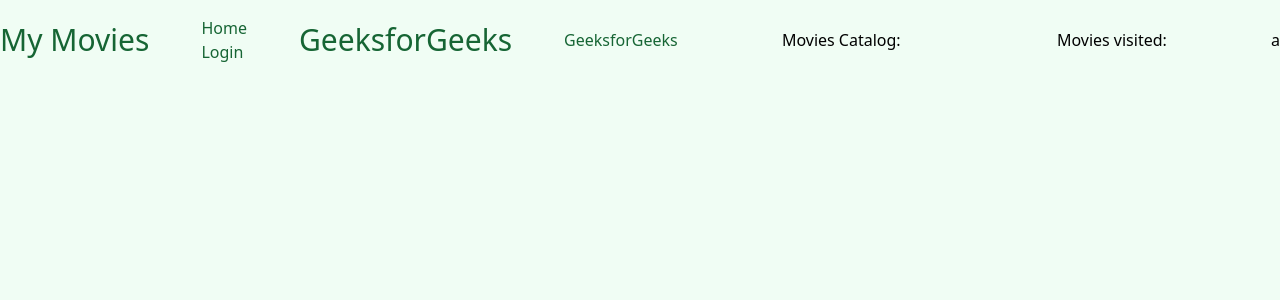
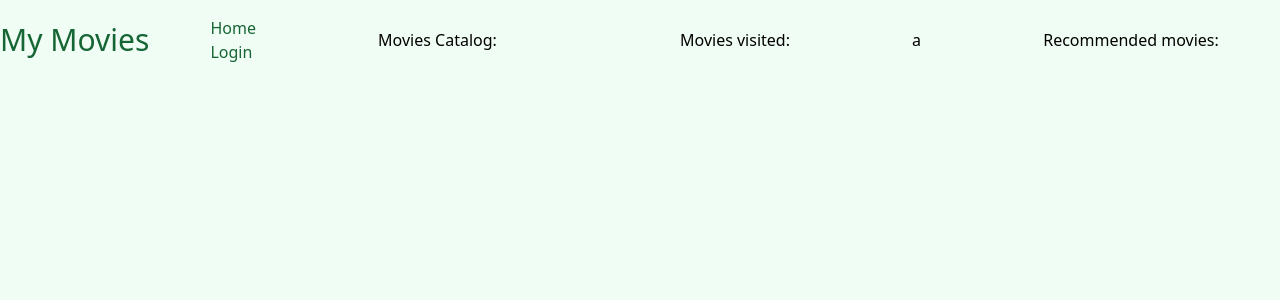
Before and after one commit to LeonardoRangel12/myMovies, a Django app: page / in a window 1280 px wide. Shown: the top 300 px of the page. Run offline with Django 4.2, Linux system fonts and the light colour scheme; data that the repository does not hold is empty; style sheets or scripts are compiled from the project's sources; some libraries are stand-ins or nearby versions.

Commit message:
Added recommendations

```diff
--- a/movies/views.py
+++ b/movies/views.py
@@ -26,6 +26,44 @@ def appendMovieToHistory(currentHistoryStr, movieId):
         historyArr.append(movieId)
     return json.dumps(historyArr)
 
+def movieAggregator(movie_id):
+    print(Movie.objects.get(id=movie_id))
+    return Movie.objects.get(id=movie_id)
+
+def getMovieGenres(movie_id):
+    return movieAggregator(movie_id).genres.all()
+
+def get_times_a_genre_was_viewed(movies_history):
+    genres_times_viewed = {}
+    for movieId in movies_history:
+        genres = getMovieGenres(movieId)
+        print(type(genres))
+        for genre in genres:
+            if genre not in genres_times_viewed:
+                genres_times_viewed[genre]=0
+            else:
+                genres_times_viewed[genre]= genres_times_viewed[genre] + 1
+
+    return genres_times_viewed;
+
+def recommendMovies(movies_history):
+    movies_history = json.loads(movies_history)
+    genres_times_viewed_key = get_times_a_genre_was_viewed(movies_history)
+    top_three_genres = sorted(genres_times_viewed_key, key=genres_times_viewed_key.get, reverse=True)[:3]
+    recommended_movies= []
+    for genre_name in top_three_genres:
+        # Get the Genre object corresponding to the genre name
+        genre = Genre.objects.get(name=genre_name)
+
+        # Query all movies associated with this genre
+        movies_in_genre = Movie.objects.filter(genres=genre)
+
+        # Add these movies to the recommended_movies list
+        recommended_movies.extend(movies_in_genre)
+
+    print(recommended_movies)
+    return recommended_movies
+
 # Index
 def index(request):
     movies = Movie.objects.all()
@@ -34,7 +72,7 @@ def index(request):
         response.set_cookie('movies_history', '[]')
     else:
         seen_movies_ids = json.loads(request.COOKIES['movies_history'])
-        response = HttpResponse(render(request, "index.html", {"movies": movies, "movies_history": seen_movies_ids}))
+        response = HttpResponse(render(request, "index.html", {"movies": movies, "movies_history": seen_movies_ids, "recommended_movies" : recommendMovies(request.COOKIES['movies_history'])}))
 
     return response
 
@@ -64,10 +102,12 @@ def movie(request, movie_id):
     credits = movie.credits.all()
 
     reviews = MovieReview.objects.filter(movie=movie_id)
+
     response = render(request, "movie.html", {"movie": movie, "reviews": reviews, "genres": genres, "credits": credits})
     new_history_value = appendMovieToHistory(currentHistoryStr,movie_id)
     response.set_cookie("movies_history", new_history_value)
     return response
+
 
 def rewiews(request, movie_id):
     # if request.method == "GET":
--- a/templates/index.html
+++ b/templates/index.html
@@ -1,12 +1,6 @@
 {% extends "_base.html" %}
 
 {% block content %}
-    <h1 class="text-3xl text-green-800">
-        GeeksforGeeks
-    </h1>
-      <h3 class="text-3x1 text-green-800">
-          GeeksforGeeks
-    </h3>
     <hr />
     <h1>Movies Catalog:</h1>
     <hr />
@@ -16,9 +10,16 @@
         </a>
     {% endfor %}
     <hr />
-    <h1>Movies visited:</h1>
+        <h1>Movies visited:</h1>
     <hr />
     {% for m in movies_history %}
         <h2>{{m}}</h1>
     {% endfor %}
+
+    <hr />
+        <h1>Recommended movies:</h1>
+    <hr />
+    {% for m in recommendMovies %}
+        <h2>{{m}}</h1>
+    {% endfor %}
 {% endblock content %}
```
Also changed, not shown: movies/customtags/custom_filters.py (added, +8 -0 lines).
